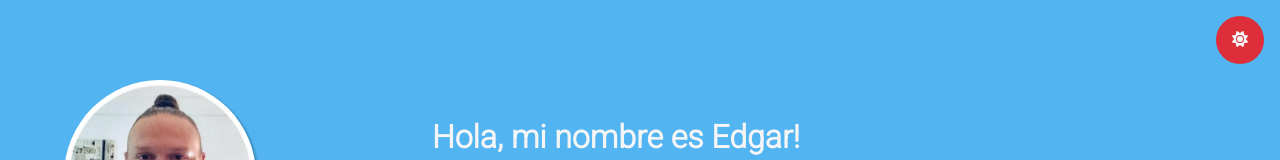
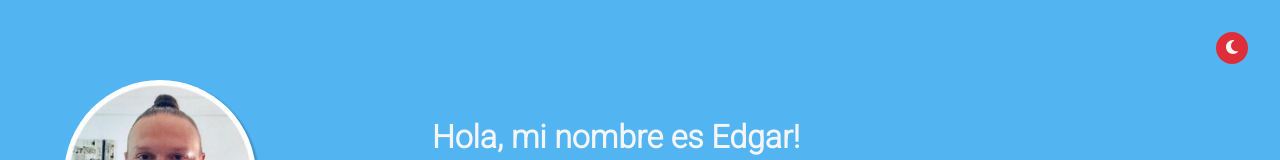
Before and after one commit to Edgarmontenegro123/portfolio, a React (Vite) app: page / in a window 1280 px wide. Shown: the top 160 px of the page. Built offline with nearby package versions, Linux system fonts and the light colour scheme.

Commit message:
🔆 Add theme button (without the logic)

```diff
--- a/src/Components/DarkThemeButton/DarkThemeButton.jsx
+++ b/src/Components/DarkThemeButton/DarkThemeButton.jsx
@@ -14,7 +14,7 @@ const DarkThemeButton = () => {
     return(
         <button className='themeButton'
                 onClick={toggleDarkMode}>
-            {darkMode? <FontAwesomeIcon icon={faMoon} /> : <FontAwesomeIcon icon={faSun}/>}</button>
+            {darkMode? <FontAwesomeIcon icon={faSun} /> : <FontAwesomeIcon icon={faMoon}/>}</button>
     )
 }
 export default DarkThemeButton
--- a/src/Components/DarkThemeButton/DarkThemeButton.scss
+++ b/src/Components/DarkThemeButton/DarkThemeButton.scss
@@ -1,8 +1,8 @@
 @import '../../index';
 
 .themeButton {
-  width: 3rem;
-  height: 3rem;
+  width: 2rem;
+  height: 2rem;
   color: $textLight;
   background-color: $lightRed;
   border: none;
@@ -10,7 +10,6 @@
   cursor: pointer;
   font-size: 1rem;
   transition: background-color 0.3s ease;
-
   &:hover{
     background-color: $darkRed;
   }
@@ -29,7 +28,7 @@
   position: fixed;
   top: 0;
   right: 0;
-  margin: 1rem; /* Ajusta el margen según sea necesario */
+  margin: 2rem; /* Ajusta el margen según sea necesario */
 }
 
 @media screen and (max-width: 800px) {
```
